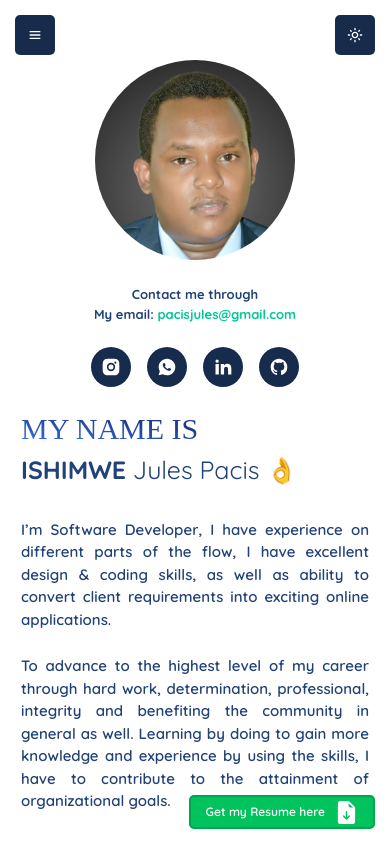
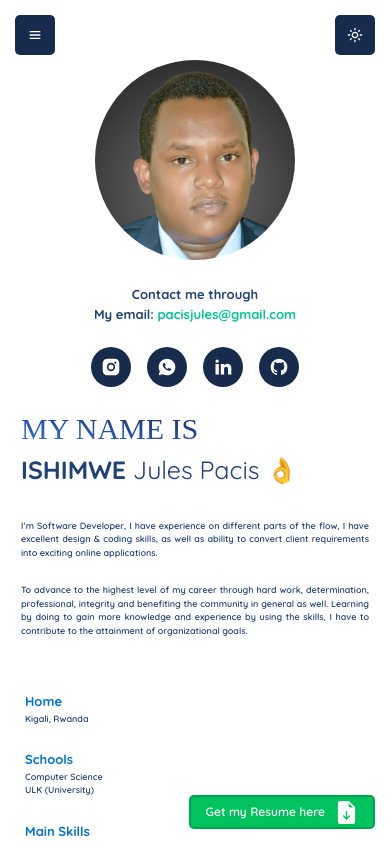
Before and after one commit to pacisjules/paciscvapp, a Next.js app in the folder frontend/pacisjulescv/: page /Startup in a window 390 px wide. Shown: the top 842 px of the page. Built offline with nearby package versions, Linux system fonts and the light colour scheme; a web font is replaced by a local one.

Commit message:
Update App.module.css

```diff
--- a/frontend/pacisjulescv/pages/App.module.css
+++ b/frontend/pacisjulescv/pages/App.module.css
@@ -1233,6 +1233,7 @@
 
   .Maintainer .M_right .My_infos p {
     width: 100%;
+    font-size: 9px;
   }
 
 
```
